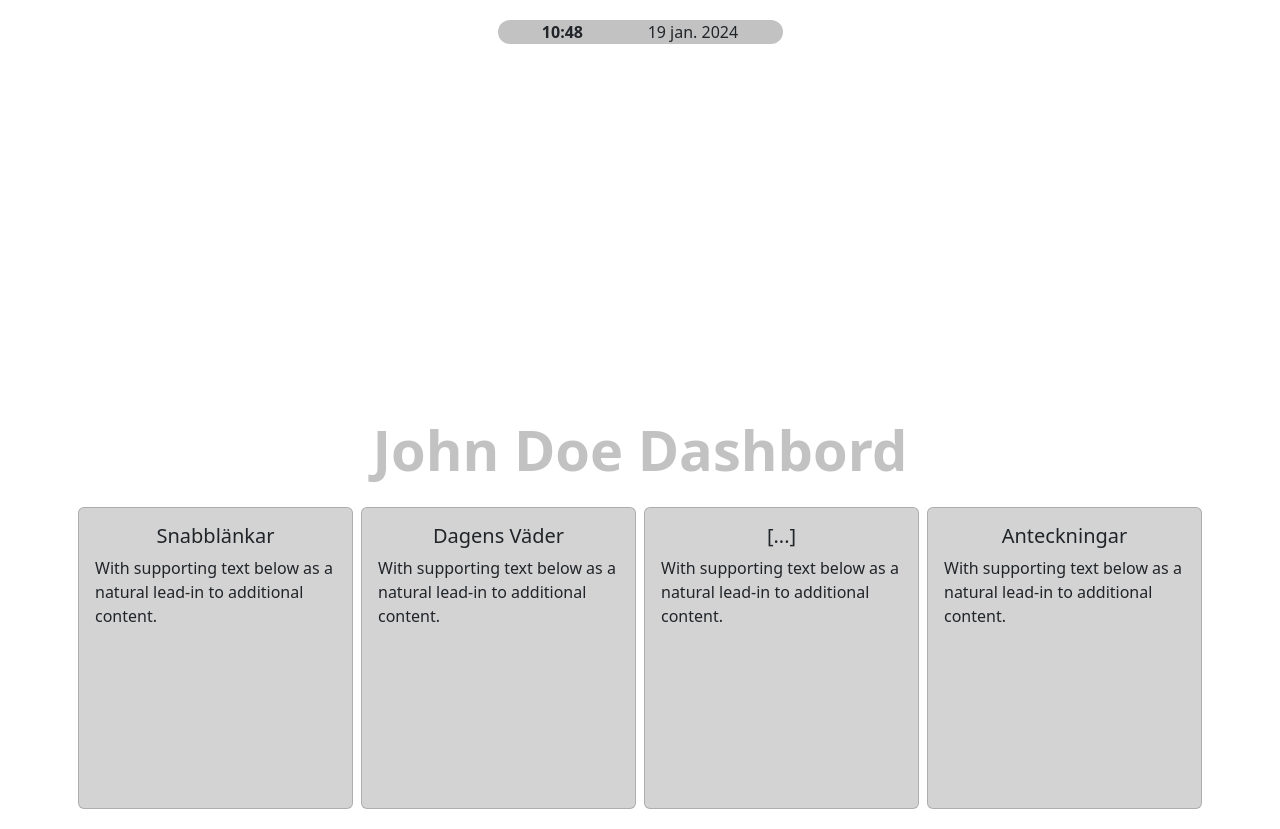
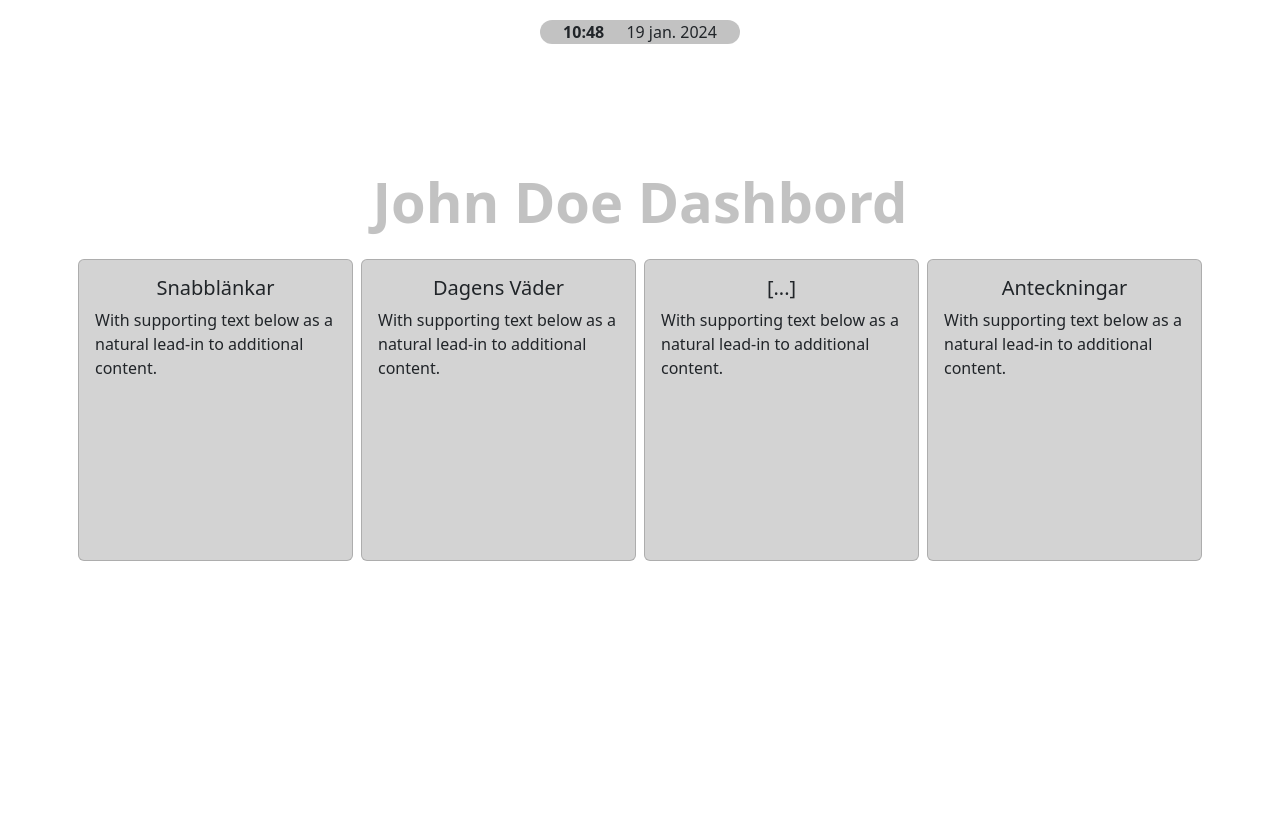
Before and after one commit to Jakob-mbi/Dashbord, a website built with Vite: page index.html in a window 1280 px wide. After the commit the page ends 800 px from the top, so only its background shows below. Built offline with nearby package versions, Linux system fonts and the light colour scheme; files whose address does not match are found by name.

Commit message:
style timeDate

```diff
--- a/index.html
+++ b/index.html
@@ -11,7 +11,7 @@
     <section id="DateTime">
       <div class="container">
         <div class="row justify-content-center">
-          <div class="col-sm-3 col-sm bg-gray pill d-flex justify-content-around">
+          <div class="col-sm-3 col-sm bg-gray pill d-flex justify-content-around time-date-with">
             <span id="time" class="fw-bold">10:10</span>
             <span id="date" class="text-nowrap">1 april 2024</span>
           </div>
@@ -21,7 +21,7 @@
     <section id="Dashbord">
       <div class="container-lg">
         <div class="row justify-content-center">
-          <h1 class="text-center fw-bold text-gray display-4" contenteditable="true">
+          <h1 id="pageTitle" class="text-center fw-bold text-gray display-4" contenteditable="true">
             John Doe Dashbord
           </h1>
           <div class="row g-2 ">
--- a/style.css
+++ b/style.css
@@ -25,16 +25,20 @@ body{
 }
 
 #DateTime{
-  margin-bottom: 30%;
+  margin-bottom: 10%;
 }
 
 .card-hight{
   height: 300px;
 }
 
+.time-date-with{
+  max-width: 200px;
+}
 
 
-@media screen and (max-width: 575px) {
+
+@media screen and (max-width: 767px) {
   .col-sm{
     width: 150px;
   }
```
